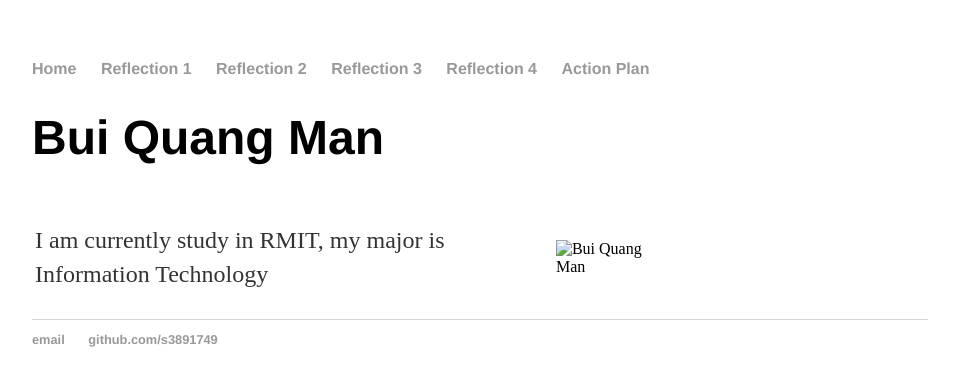
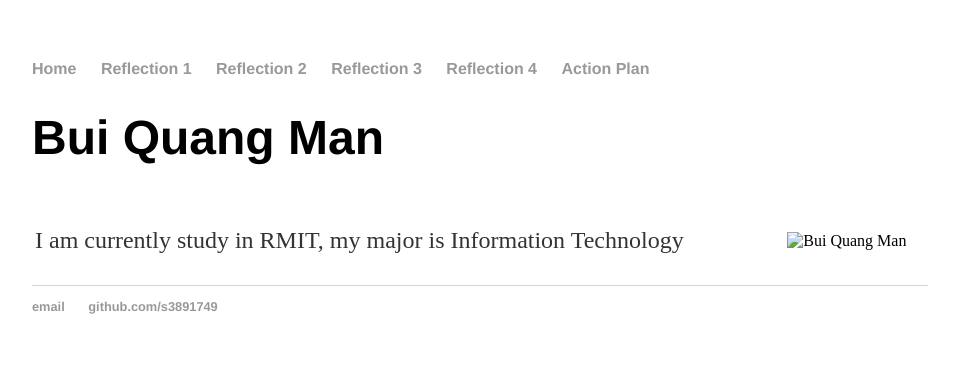
Before and after one commit to S3891749/s3891749.github.io, a Jekyll site: the page built from index.html, in a window 1280 px wide. Shown: the top 386 px of the page, without its empty margins (160-1119 px from the left). Built offline with Jekyll 4.4.1, drawn with Linux system fonts in a browser that asks for light colours.

Commit message:
Update index.html

```diff
--- a/index.html
+++ b/index.html
@@ -4,7 +4,7 @@ title: Bui Quang Man
 ---
 <div class="blurb">
 	<h1>Bui Quang Man</h1>
-<table style="width:70%">
+<table style="width:100%">
   <tr>
     <td><p>I am currently study in RMIT, my major is Information Technology</p></td>
     <td><img src="s3891749.github.io/img/107732483_968339310287620_8587343598594345182_n.jpg"alt="Bui Quang Man" width="300" height="400"></td>
```
